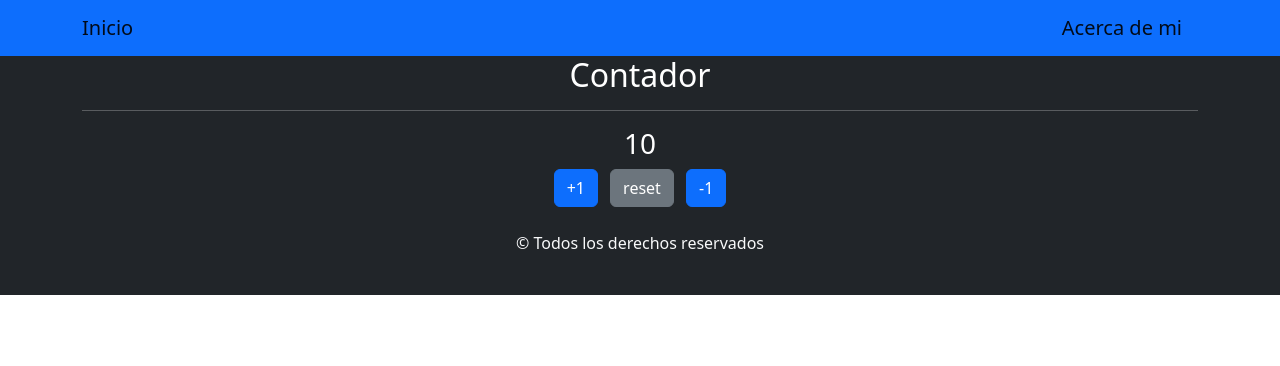
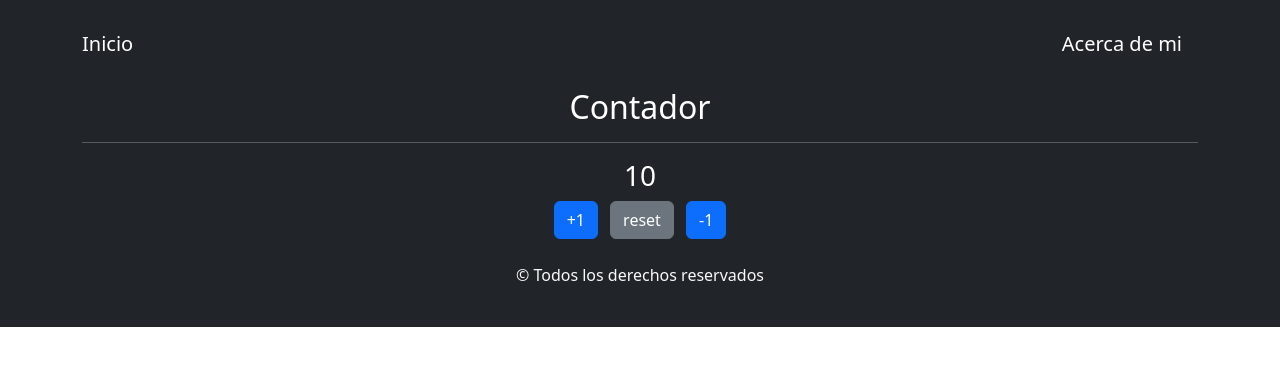
Before and after one commit to gonzalogg94/contador, a React (Create React App) app: page / in a window 1280 px wide. Shown: the top 366 px of the page. Built offline with nearby package versions, Linux system fonts and the light colour scheme.

Commit message:
realice modificaciones en el navbar

```diff
--- a/src/Contador.jsx
+++ b/src/Contador.jsx
@@ -1,6 +1,9 @@
 import { Container ,Button } from "react-bootstrap";
+import { useState } from "react";
+
 
 const Contador = () => {
+let prueba = 10;
   return (
     <section className="bg-dark text-white">
     <Container>
--- a/src/common/Menu.jsx
+++ b/src/common/Menu.jsx
@@ -3,12 +3,12 @@ import Navbar from "react-bootstrap/Navbar";
 
 const Menu = () => {
   return (
-    <Navbar className="bg-primary">
+    <Navbar className="bg-dark py-4 text-center">
       <Container>
-        <Navbar.Brand href="#home">Inicio</Navbar.Brand>
+        <Navbar.Brand href="#home" className="text-white">Inicio</Navbar.Brand>
         <Navbar.Toggle />
         <Navbar.Collapse className="justify-content-end">
-          <Navbar.Brand href="#home">Acerca de mi</Navbar.Brand>
+          <Navbar.Brand href="#home" className="text-white">Acerca de mi</Navbar.Brand>
         </Navbar.Collapse>
       </Container>
     </Navbar>
```
